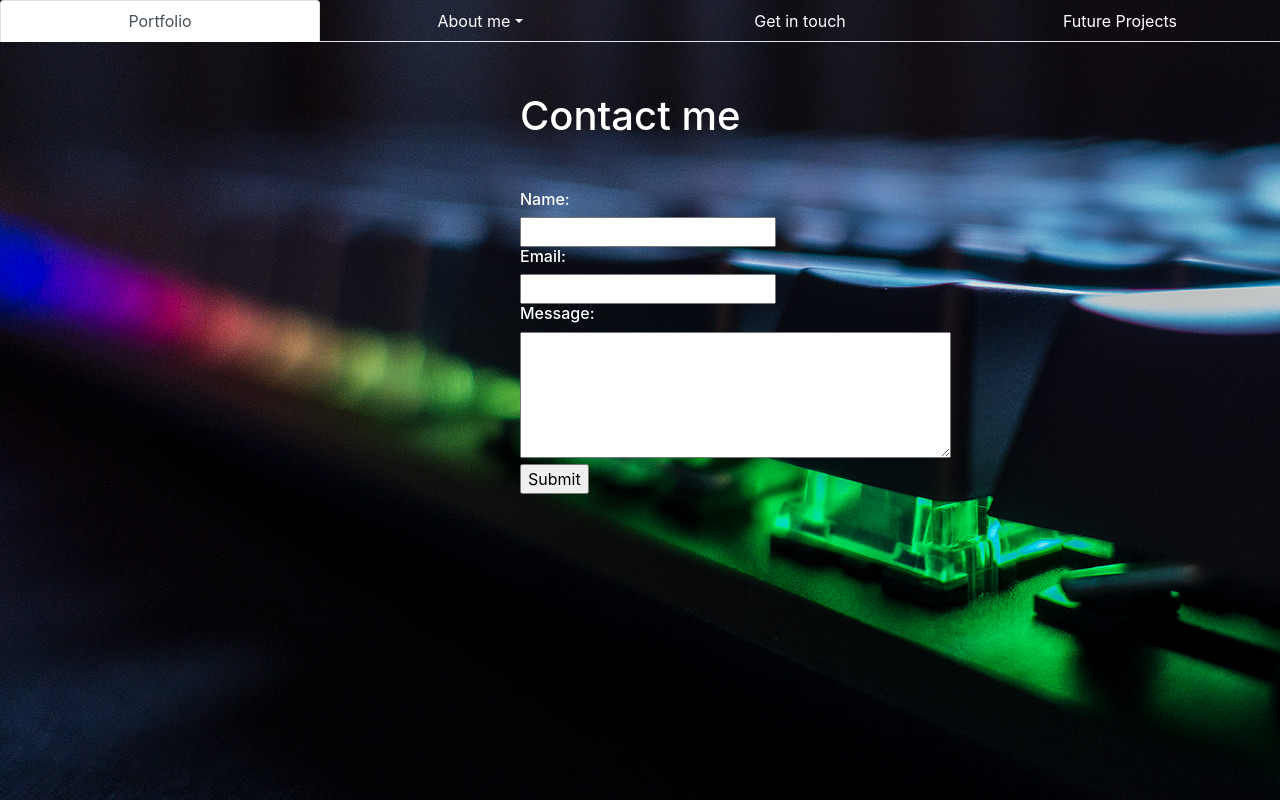
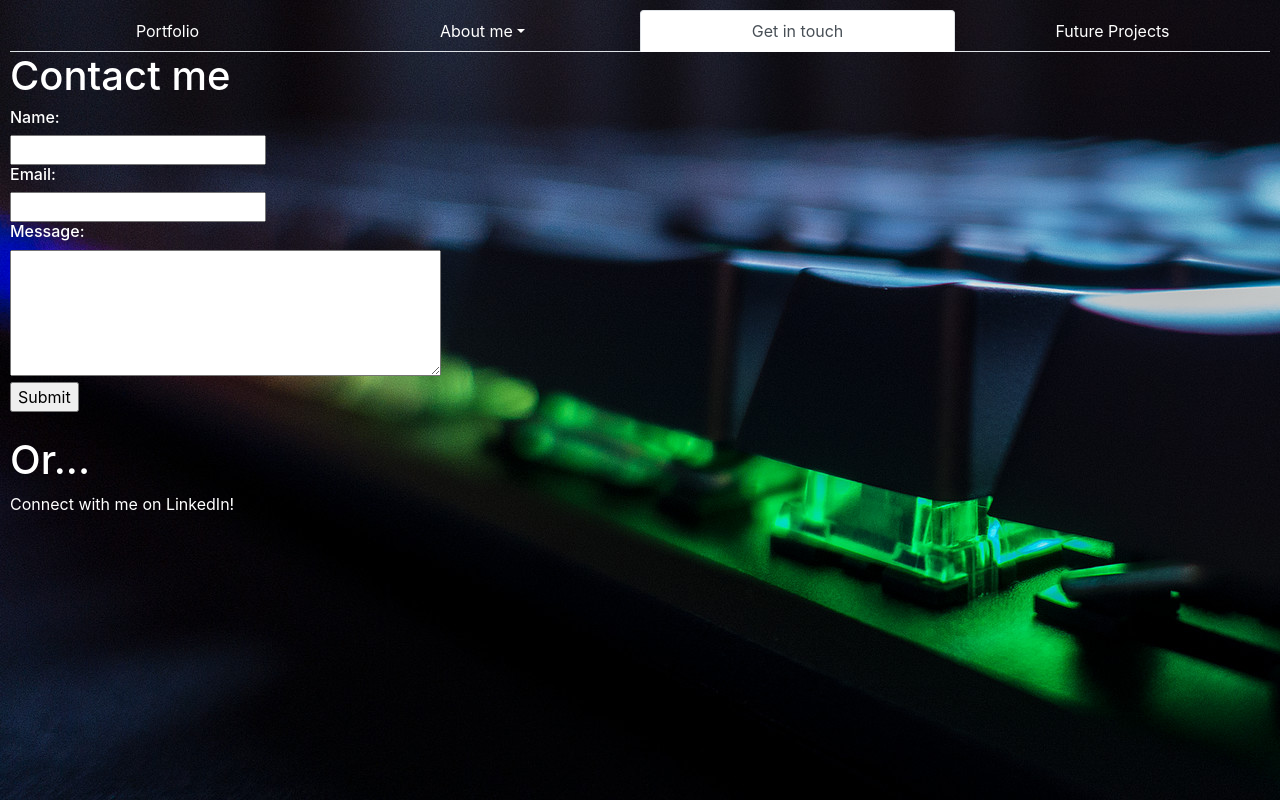
Before and after one commit to JasonPatel24/Resume_Site, a plain HTML site: page src/contact.html in a window 1280 px wide. Drawn offline with nearby package versions, Linux system fonts and the light colour scheme.

Commit message:
Added content to bio and contact pages

```diff
--- a/src/contact.html
+++ b/src/contact.html
@@ -18,6 +18,7 @@
 			body {
 				background-image: url(CoverImage.jpg);
 				color: white;
+				padding: 10px;
 			}
 
 			a {
@@ -42,7 +43,7 @@
 			<!--a class="navbar-brand" href="#">Logo</a-->
 			<ul id="navbar" class="nav nav-tabs nav-justified">
 				<li class="nav-item">
-					<a class="nav-link active" href="#">Portfolio</a>
+					<a class="nav-link" href="#">Portfolio</a>
 				</li>
 				<li class="nav-item dropdown">
 					<a class="nav-link dropdown-toggle" data-toggle="dropdown" href="#">About me</a>
@@ -52,16 +53,18 @@
 					</div>
 				</li>
 				<li class="nav-item">
-					<a class="nav-link" href="contact.html">Get in touch</a>
+					<a class="nav-link active" href="contact.html">Get in touch</a>
 				</li>
 				<li class="nav-item">
 					<a class="nav-link" href="projects.html">Future Projects</a>
 				</li>
 			</ul>
 		</div>
-		<h1 class="center">Contact me</h1>
+		<!--h1 class="center">Contact me</h1-->
+		<h1>Contact me</h1>
 		<!-- Form for quick emails to me -->
-		<form id="emailer" class="center" method="post" action="emailer.php">
+		<!--form id="emailer" class="center" method="post" action="emailer.php"-->
+		<form id="emailer" method="post" action="emailer.php">
 			<h6>Name: </h6>
 			<input id="name" type="text"></input>
 			<br>
@@ -74,6 +77,12 @@
 			<input id="send" type="submit"></input>
 			<br>
 		</form>
+		<br>
+		<h1>Or...</h1>
+		<div>
+			<!-- Other Contact Links -->
+			<a href="https://www.linkedin.com/in/jason-patel-551a18164/">Connect with me on LinkedIn!</a>
+		</div>
 		<script>
 			// Email me the message on form submit
 			/*$(document).ready(function() {
```
Also changed, not shown: src/bio.html (+17 -3 lines), src/projects.html (+2 -2 lines), src/resume.html (+1 -1 lines), src/profile.jpg (added).
